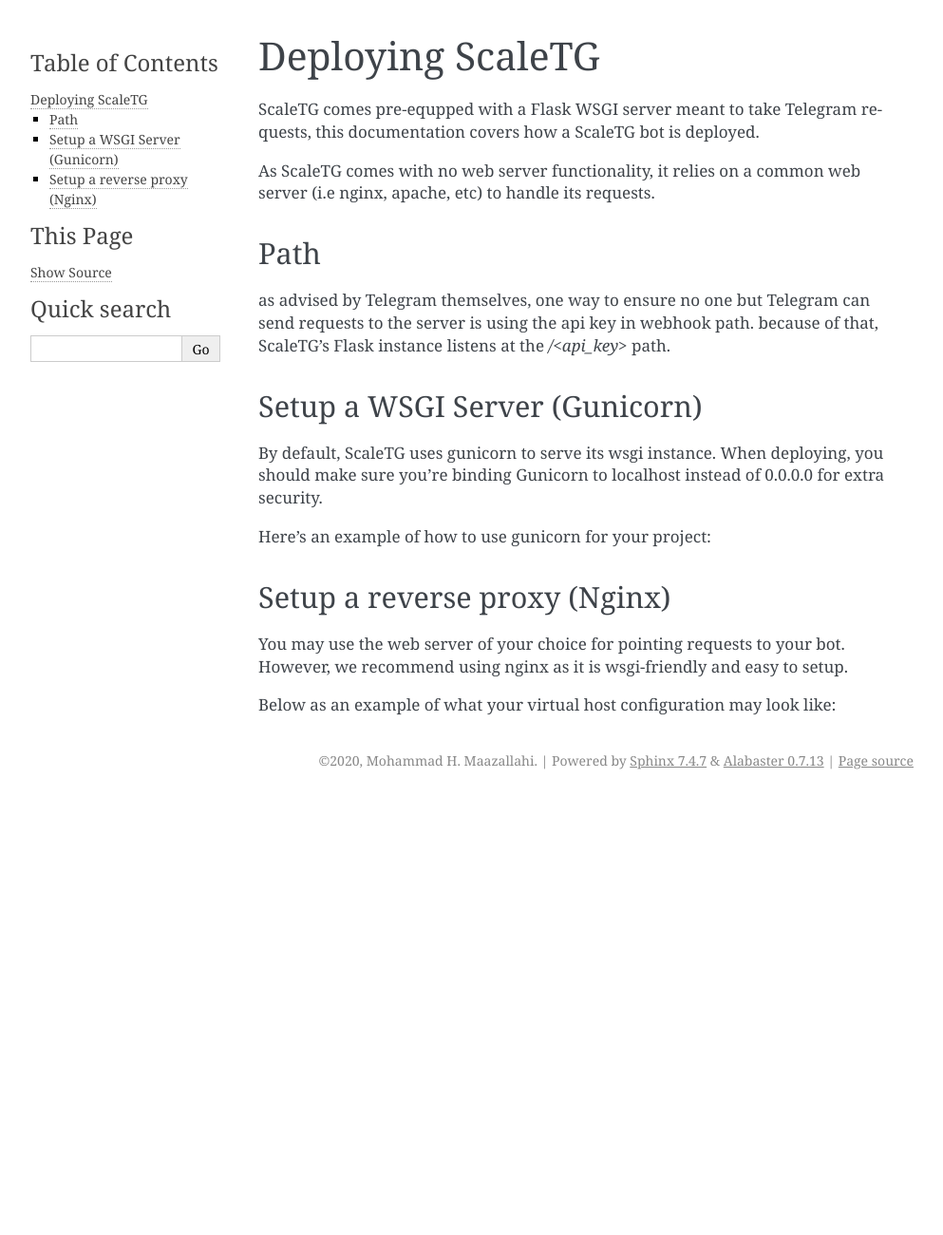
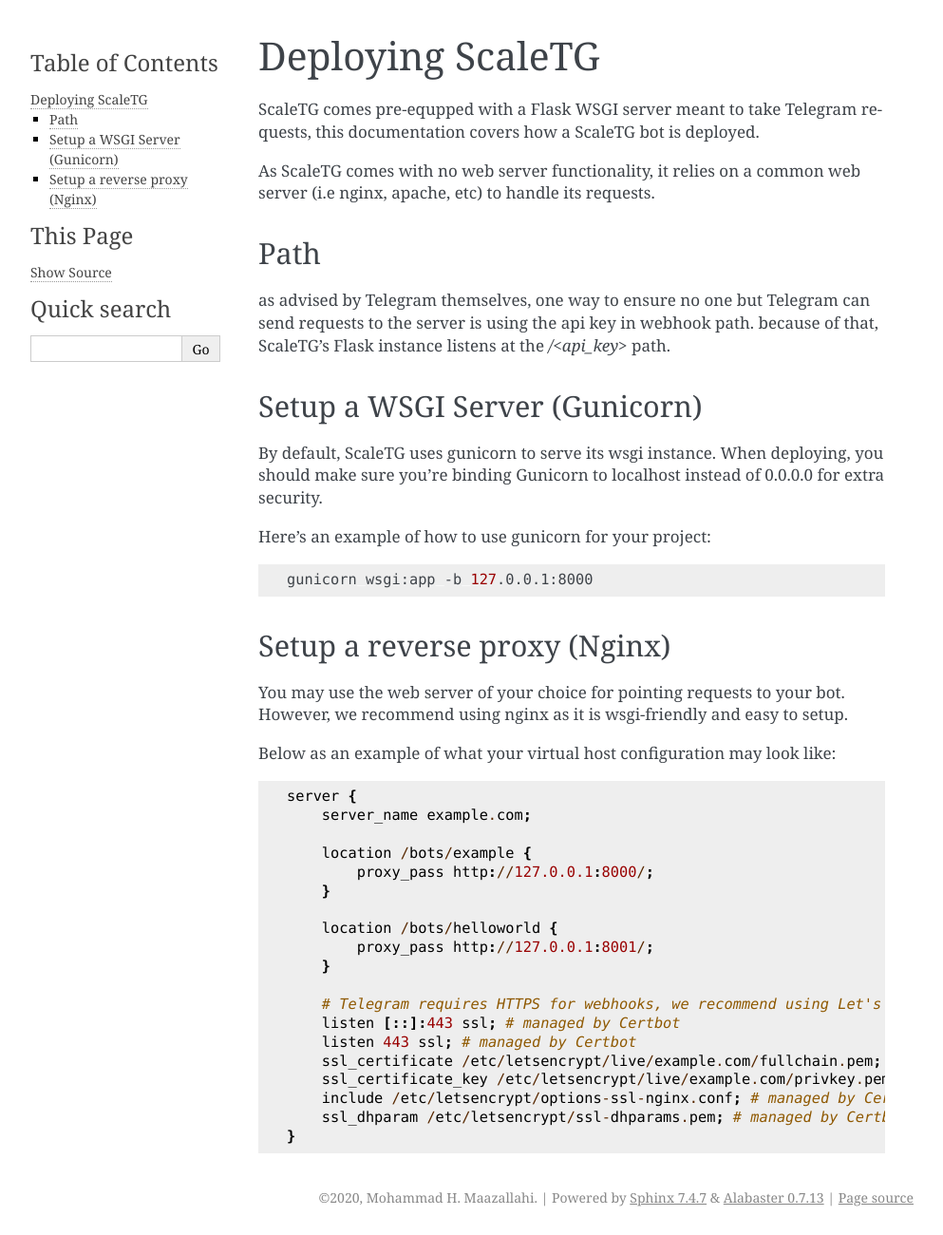
Before and after one commit to ScaleTG/ScaleTG, a Sphinx documentation site: the page built from docs/deploy.rst, in a window 1280 px wide. Shown: the whole page at 95% size, without its empty margins (148-1141 px from the left). Built offline with Sphinx 7.4.7, drawn with Linux system fonts in a browser that asks for light colours; before the commit the page ends 900 px from its top, so only the background shows below that.

Commit message:
fix documentation code block issue

```diff
--- a/docs/deploy.rst
+++ b/docs/deploy.rst
@@ -16,7 +16,8 @@
 
 Here's an example of how to use gunicorn for your project:
 
-.. code-block::bash
+.. code-block:: bash
+
     gunicorn wsgi:app -b 127.0.0.1:8000
 
 
@@ -26,7 +27,8 @@
 
 Below as an example of what your virtual host configuration may look like:
 
-.. code-block::json
+.. code-block::
+
     server {
         server_name example.com;
 
```
